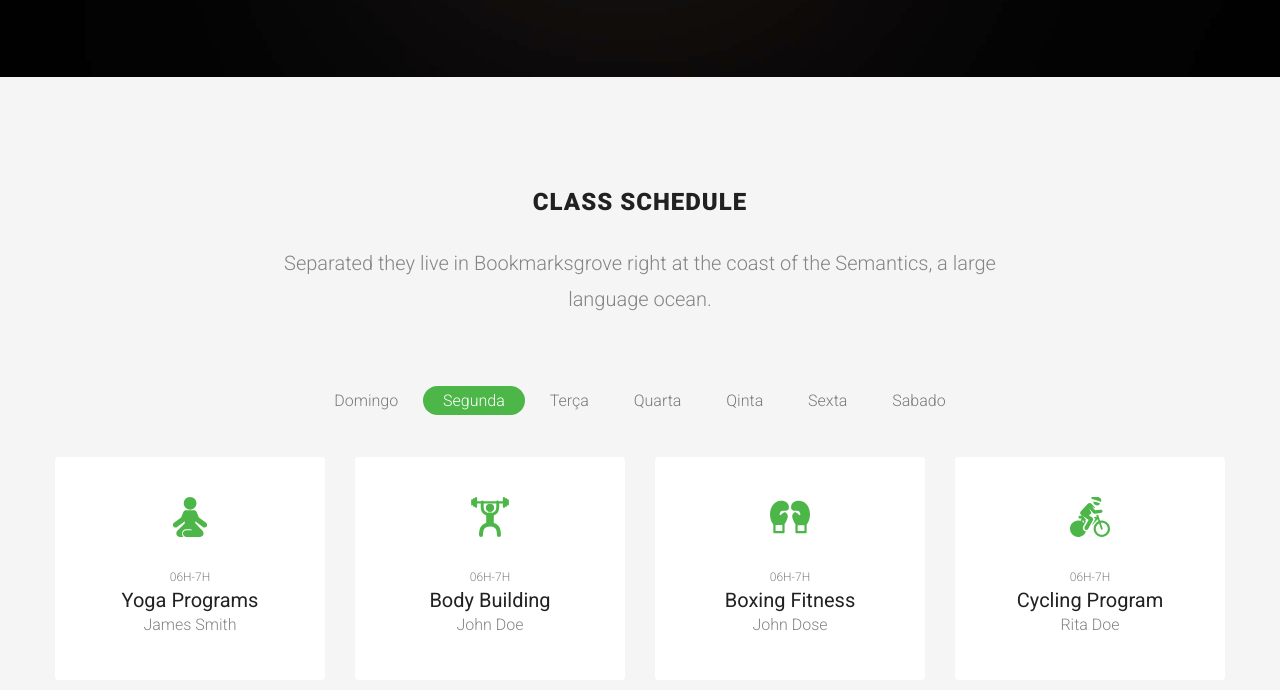
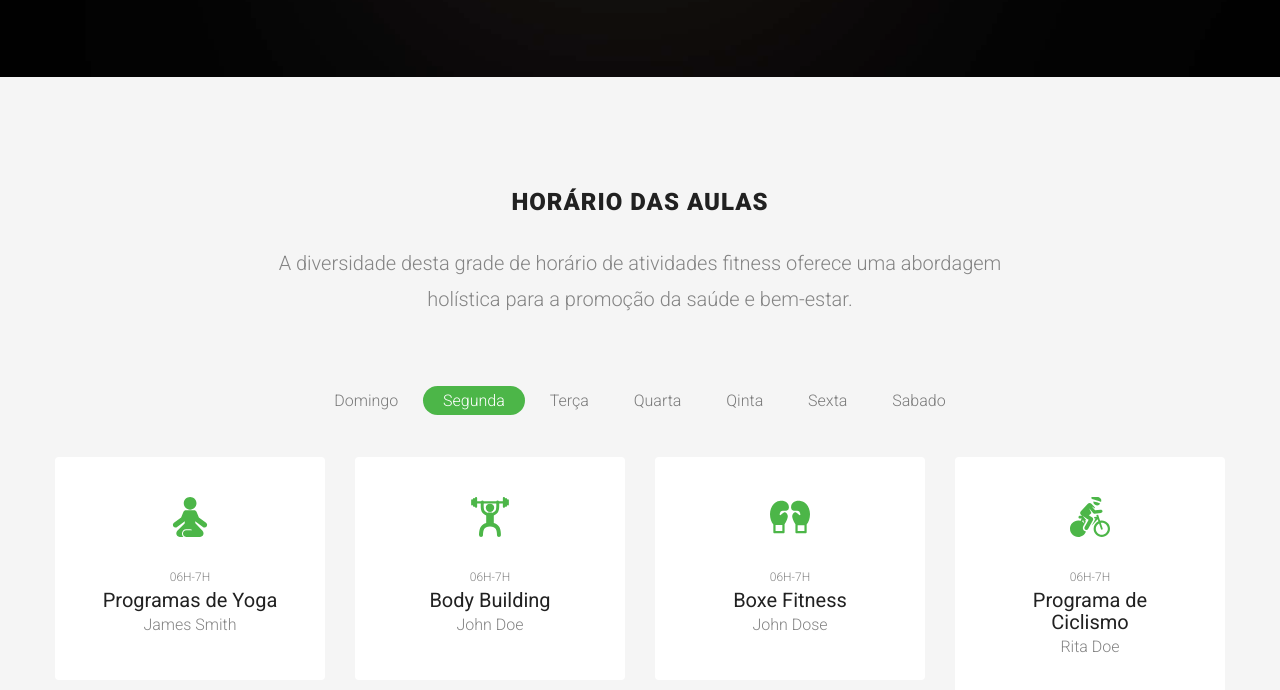
Before and after one commit to Zarpperia/JudasFit, a plain HTML site: page index.html in a window 1280 px wide. Both pictures are taken after a click on the link "Segunda". Shown: the part 723-1413 px from the top of the page. Drawn offline with Linux system fonts and the light colour scheme; files whose address does not match are found by name.

Commit message:
Traducao

```diff
--- a/index.html
+++ b/index.html
@@ -53,26 +53,26 @@
 	<div class="container">
 	<div class="nav-header">
 		<a href="#" class="js-fh5co-nav-toggle fh5co-nav-toggle"><i></i></a>
-			<h1 id="fh5co-logo"><a href="index.html">Fit<span>ness</span></a></h1>
-							<!-- START #fh5co-menu-wrap -->
+			<h1 id="fh5co-logo"><a href="index.html">Judas<span>Fit</span></a></h1>
+
 <nav id="fh5co-menu-wrap" role="navigation">
 	<ul class="sf-menu" id="fh5co-primary-menu">
 			<li class="active">
 			<a href="index.html">Casa</a>
 				</li>
-	<li><a href="#">UI Animation</a></li>
-	<li><a href="#">Copywriting</a></li>
+	<li><a href="#">Usuario</a></li>
+	<li><a href="#">copyright</a></li>
 	<li><a href="#">Photography</a></li></ul></li>
-	<li><a href="schedule.html">Schedule</a></li>
-	<li><a href="trainer.html">Trainers</a></li>
-	<li><a href="about.html">About</a></li>
-	<li><a href="contact.html">Contact</a></li></ul>
+	<li><a href="schedule.html">Horário</a></li>
+	<li><a href="trainer.html">Treinadores</a></li>
+	<li><a href="about.html">Sobre</a></li>
+	<li><a href="contact.html">Contatos</a></li></ul>
 </nav>
 </div>
 </div>
 </header>
 </div>
-			<!-- end:fh5co-header -->
+
     <div class="fh5co-hero">
 	<div class="fh5co-overlay"></div>
 	<div class="fh5co-cover" data-stellar-background-ratio="0.5" style="background-image: url(images/home-image.jpg);">
@@ -81,22 +81,20 @@
 	<div class="row">
 	<div class="col-md-7">
     <h2>JudasFit &amp; Saúde <br>é a <b>Mentalidade</b></h2>
-	<span><a class="btn btn-primary" href="#">Start Your Journey</a></span>
+	<span><a class="btn btn-primary" href="#">Comece sua jornada</a></span>
 </div>
 </div>
 </div>
 </div>
 </div>
 </div>
-		<!-- end:fh5co-hero -->
 <div id="fh5co-schedule-section" class="fh5co-lightgray-section">
 <div class="container">
 <div class="row">
 <div class="col-md-8 col-md-offset-2">
 <div class="heading-section text-center animate-box">
-<h2>Class Schedule</h2>
-								<p>Separated they live in Bookmarksgrove right at the coast of the Semantics, a large
-									language ocean.</p>
+<h2>Horário das Aulas</h2>
+								<p>A diversidade desta grade de horário de atividades fitness oferece uma abordagem holística para a promoção da saúde e bem-estar. </p>
 							</div>
 						</div>
 					</div>
@@ -150,14 +148,12 @@
 										</div>
 									</div>
 								</div>
-								<!-- END sched-content -->
-
 								<div class="schedule-content" data-day="monday">
 									<div class="col-md-3 col-sm-6">
 										<div class="program program-schedule">
 											<img src="images/fit-yoga.svg" alt="">
 											<small>06H-7H</small>
-											<h3>Yoga Programs</h3>
+											<h3>Programas de Yoga</h3>
 											<span>James Smith</span>
 										</div>
 									</div>
@@ -173,7 +169,7 @@
 										<div class="program program-schedule">
 											<img src="images/fit-boxing.svg" alt="Cycling">
 											<small>06H-7H</small>
-											<h3>Boxing Fitness</h3>
+											<h3>Boxe Fitness</h3>
 											<span>John Dose</span>
 										</div>
 									</div>
@@ -181,14 +177,12 @@
 										<div class="program program-schedule">
 											<img src="images/fit-cycling.svg" alt="">
 											<small>06H-7H</small>
-											<h3>Cycling Program</h3>
+											<h3>Programa de Ciclismo</h3>
 											<span>Rita Doe</span>
 										</div>
 									</div>
 
 								</div>
-								<!-- END sched-content -->
-
 								<div class="schedule-content" data-day="tuesday">
 									<div class="col-md-3 col-sm-6">
 										<div class="program program-schedule">
@@ -202,7 +196,7 @@
 										<div class="program program-schedule">
 											<img src="images/fit-yoga.svg" alt="">
 											<small>06AM-7AM</small>
-											<h3>Yoga Programs</h3>
+											<h3>Programas de Yoga</h3>
 											<span>James Smith</span>
 										</div>
 									</div>
@@ -210,7 +204,7 @@
 										<div class="program program-schedule">
 											<img src="images/fit-cycling.svg" alt="">
 											<small>06AM-7AM</small>
-											<h3>Cycling Program</h3>
+											<h3>Programa de Ciclismo</h3>
 											<span>Rita Doe</span>
 										</div>
 									</div>
@@ -218,19 +212,17 @@
 										<div class="program program-schedule">
 											<img src="images/fit-boxing.svg" alt="Cycling">
 											<small>06AM-7AM</small>
-											<h3>Boxing Fitness</h3>
+											<h3>Boxe Fitness</h3>
 											<span>John Dose</span>
 										</div>
 									</div>
 								</div>
-								<!-- END sched-content -->
-
 								<div class="schedule-content" data-day="wednesday">
 									<div class="col-md-3 col-sm-6">
 										<div class="program program-schedule">
 											<img src="images/fit-yoga.svg" alt="">
 											<small>06AM-7AM</small>
-											<h3>Yoga Programs</h3>
+											<h3>Programas de Yoga</h3>
 											<span>James Smith</span>
 										</div>
 									</div>
@@ -246,7 +238,7 @@
 										<div class="program program-schedule">
 											<img src="images/fit-boxing.svg" alt="Cycling">
 											<small>06AM-7AM</small>
-											<h3>Boxing Fitness</h3>
+											<h3>Boxe Fitness</h3>
 											<span>John Dose</span>
 										</div>
 									</div>
@@ -254,13 +246,11 @@
 										<div class="program program-schedule">
 											<img src="images/fit-cycling.svg" alt="">
 											<small>06AM-7AM</small>
-											<h3>Cycling Program</h3>
+											<h3>Programa de Ciclismo</h3>
 											<span>Rita Doe</span>
 										</div>
 									</div>
 								</div>
-								<!-- END sched-content -->
-
 								<div class="schedule-content" data-day="thursday">
 									<div class="col-md-3 col-sm-6">
 										<div class="program program-schedule">
@@ -295,8 +285,6 @@
 										</div>
 									</div>
 								</div>
-								<!-- END sched-content -->
-
 								<div class="schedule-content" data-day="friday">
 									<div class="col-md-3 col-sm-6">
 										<div class="program program-schedule">
@@ -331,8 +319,6 @@
 										</div>
 									</div>
 								</div>
-								<!-- END sched-content -->
-
 								<div class="schedule-content" data-day="saturday">
 									<div class="col-md-3 col-sm-6">
 										<div class="program program-schedule">
@@ -346,7 +332,7 @@
 										<div class="program program-schedule">
 											<img src="images/fit-yoga.svg" alt="">
 											<small>06AM-7AM</small>
-											<h3>Yoga Programs</h3>
+											<h3>Programas de Yoga</h3>
 											<span>James Smith</span>
 										</div>
 									</div>
@@ -354,7 +340,7 @@
 										<div class="program program-schedule">
 											<img src="images/fit-cycling.svg" alt="">
 											<small>06AM-7AM</small>
-											<h3>Cycling Program</h3>
+											<h3>Programa de Ciclismo</h3>
 											<span>Rita Doe</span>
 										</div>
 									</div>
@@ -362,15 +348,12 @@
 										<div class="program program-schedule">
 											<img src="images/fit-boxing.svg" alt="Cycling">
 											<small>06AM-7AM</small>
-											<h3>Boxing Fitness</h3>
+											<h3>Boxe Fitness</h3>
 											<span>John Dose</span>
 										</div>
 									</div>
 								</div>
-								<!-- END sched-content -->
 							</div>
-
-
 						</div>
 					</div>
 				</div>
```
